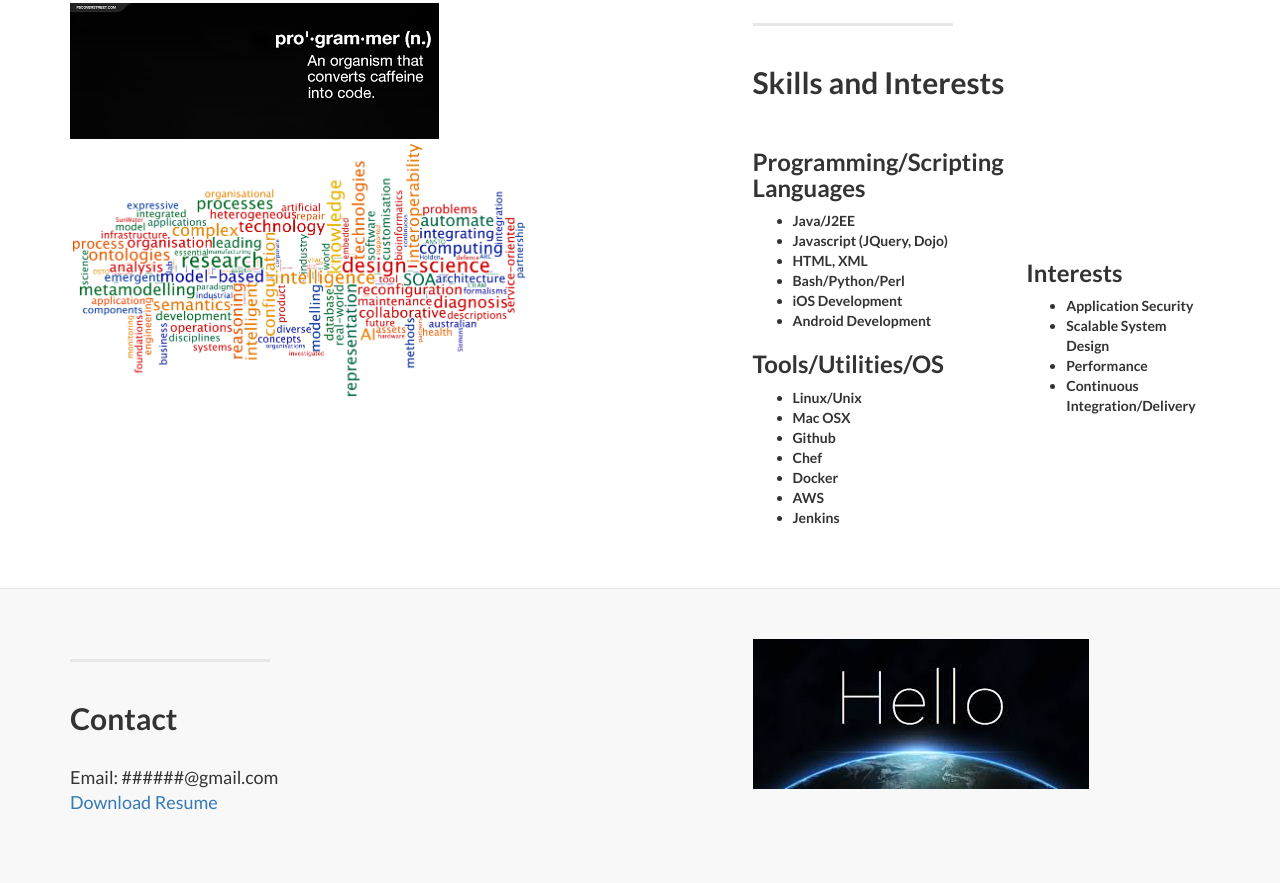
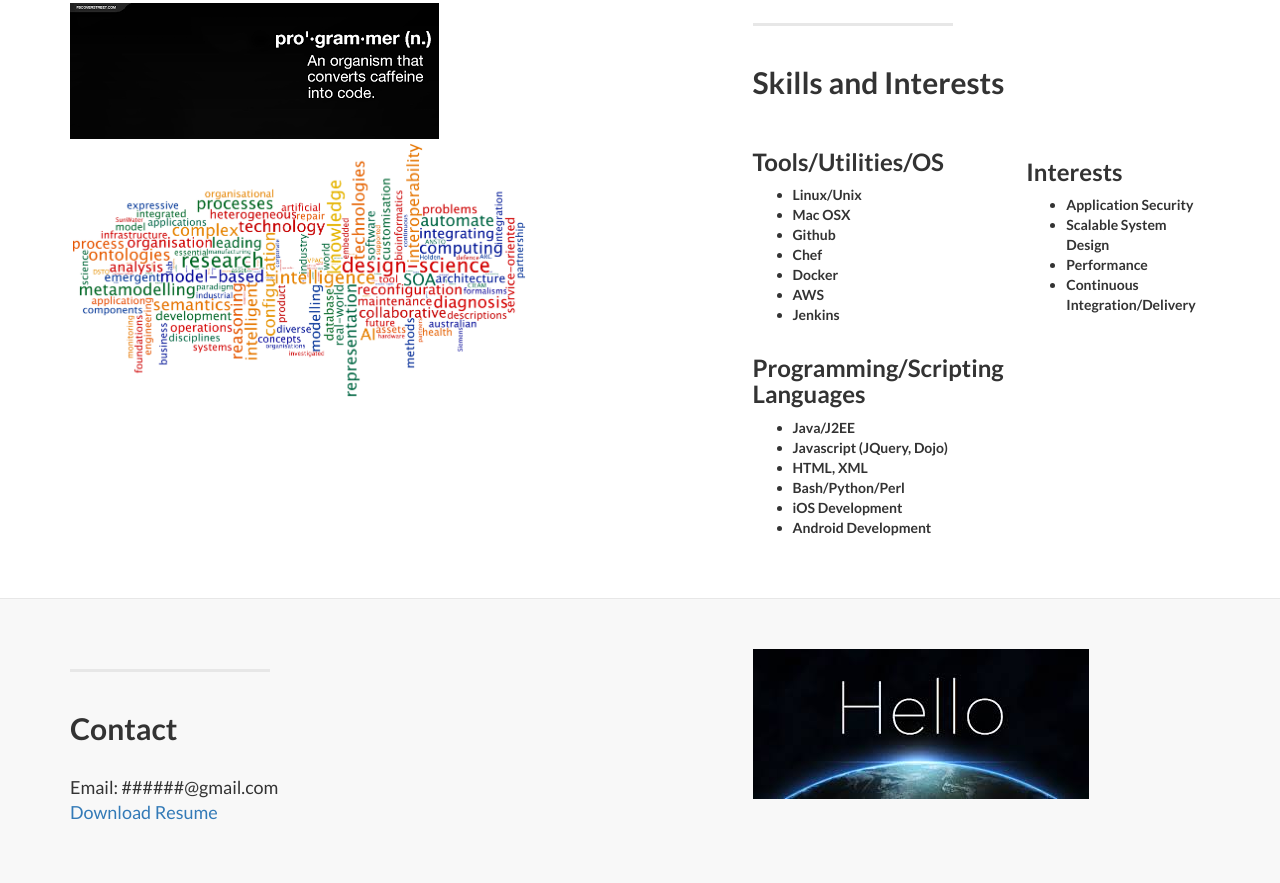
Before and after one commit to vish2398/vishalshah.me, a plain HTML site: page startbootstrap-landing-page-1.0.5/index.html in a window 1280 px wide. Shown: the part 1248-2131 px from the top of the page. Drawn offline with Linux system fonts and the light colour scheme.

Commit message:
updating index.html

```diff
--- a/startbootstrap-landing-page-1.0.5/index.html
+++ b/startbootstrap-landing-page-1.0.5/index.html
@@ -136,16 +136,7 @@
                     <table>
                         <tr>
                             <td>
-                                <h3>Programming/Scripting Languages</h3>
-                                <ul>
-                                    <li>Java/J2EE</li>
-                                    <li>Javascript (JQuery, Dojo)</li>
-                                    <li>HTML, XML</li>
-                                    <li>Bash/Python/Perl</li>
-                                    <li>iOS Development</li>
-                                    <li>Android Development</li>
-                                </ul>
-                                <h3>Tools/Utilities/OS</h3>
+                             <h3>Tools/Utilities/OS</h3>
                                 <ul>
                                     <li>Linux/Unix</li>
                                     <li>Mac OSX</li>
@@ -163,6 +154,19 @@
                                     <li>Scalable System Design</li>
                                     <li>Performance</li>
                                     <li>Continuous Integration/Delivery</li>
+                                </ul>
+                            </td>
+                        </tr>
+                        <tr>
+                            <td>
+                                <h3>Programming/Scripting Languages</h3>
+                                <ul>
+                                    <li>Java/J2EE</li>
+                                    <li>Javascript (JQuery, Dojo)</li>
+                                    <li>HTML, XML</li>
+                                    <li>Bash/Python/Perl</li>
+                                    <li>iOS Development</li>
+                                    <li>Android Development</li>
                                 </ul>
                             </td>
                         </tr>
```
